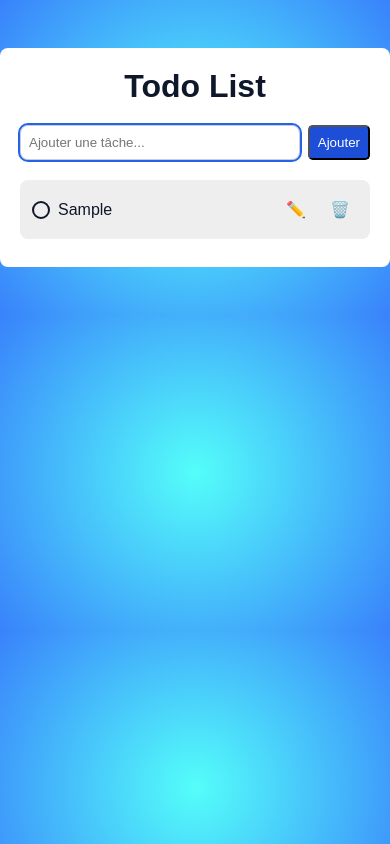
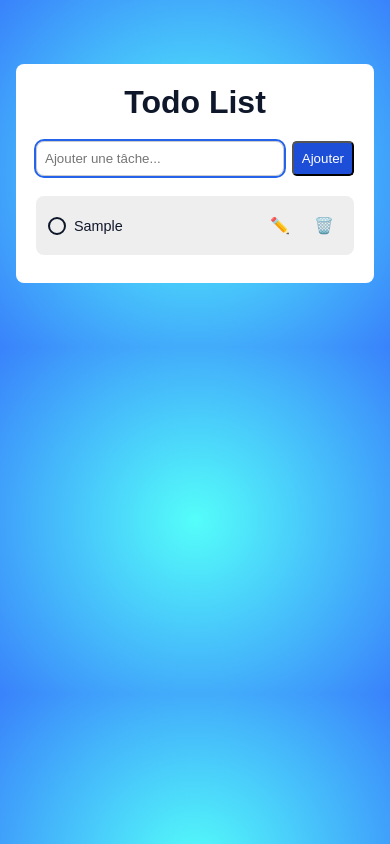
Before and after one commit to Kalo-Green/todo-list, a plain HTML site: page index.html in a window 390 px wide. Both pictures are taken after typing "Sample" into the empty fields and a click on the button "Ajouter". Drawn offline with Linux system fonts and the light colour scheme.

Commit message:
add responsive design (576px breakpoint)

```diff
--- a/style.css
+++ b/style.css
@@ -81,7 +81,8 @@ li {
 
 .task-text {
     flex: 1;
-    word-break: break-word;
+    /* Coupe les mots uniquement si nécessaire pour éviter tout débordement */
+    overflow-wrap: anywhere;
 }
 
 /* TASK COMPLETED */
@@ -144,3 +145,19 @@ li {
     left: 50%;
     transform: translate(-50%, -50%);
 }
+
+/* ----------------------------------------- */
+/* RESPONSIVE DESIGN */
+/* ----------------------------------------- */
+/* Styles for screens 576px and smaller */
+@media (max-width: 576px) {
+
+    body {
+        padding: 1rem;
+    }
+
+    .task-text {
+        font-size: 0.9rem;
+    }
+
+}
```
